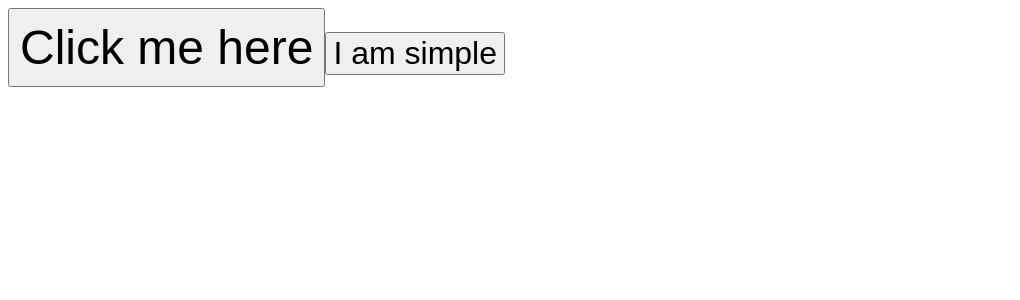
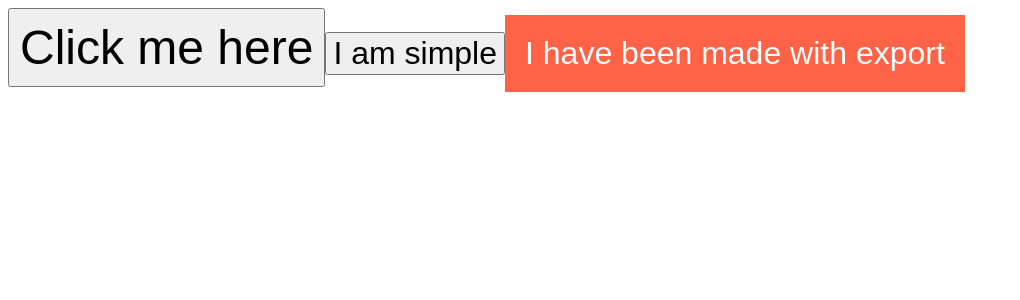
Before and after one commit to MariusCodeAcademy/styled-react-intro-type1, a React (Create React App) app: page / in a window 1280 px wide. Shown: the top 300 px of the page, without its empty margins (0-1020 px from the left). Built offline with nearby package versions, Linux system fonts and the light colour scheme.

Commit message:
external styles

```diff
--- a/src/App.js
+++ b/src/App.js
@@ -1,11 +1,13 @@
 import './App.css';
 import Button from './components/ui/Button';
+import ButtonSecondary from './components/ui/ButtonSecondary';
 
 function App() {
   return (
     <div className='App'>
       <Button>Click me here</Button>
       <button className='my-button'>I am simple</button>
+      <ButtonSecondary />
     </div>
   );
 }
--- a/src/components/ui/Button.jsx
+++ b/src/components/ui/Button.jsx
@@ -6,6 +6,7 @@ const MyButton = styled.button`
 `;
 
 function Button(props) {
+  // logic
   return <MyButton>{props.children}</MyButton>;
 }
 
--- /dev/null
+++ b/src/components/ui/ButtonSecondary.jsx
@@ -0,0 +1,16 @@
+import ButtonSecondaryStyle from './ButtonSecondary.styled';
+import { useState } from 'react';
+
+function ButtonSecondary() {
+  const [title, setTitle] = useState('I have been made with export');
+
+  const changeTitle = () => {
+    setTitle('New changed title');
+  };
+
+  return (
+    <ButtonSecondaryStyle onClick={changeTitle}>{title}</ButtonSecondaryStyle>
+  );
+}
+
+export default ButtonSecondary;
--- /dev/null
+++ b/src/components/ui/ButtonSecondary.styled.js
@@ -0,0 +1,11 @@
+import styled from 'styled-components';
+
+const ButtonSecondaryStyle = styled.button`
+  font-size: 2rem;
+  padding: 20px;
+  background-color: tomato;
+  color: white;
+  border: none;
+`;
+
+export default ButtonSecondaryStyle;
```
